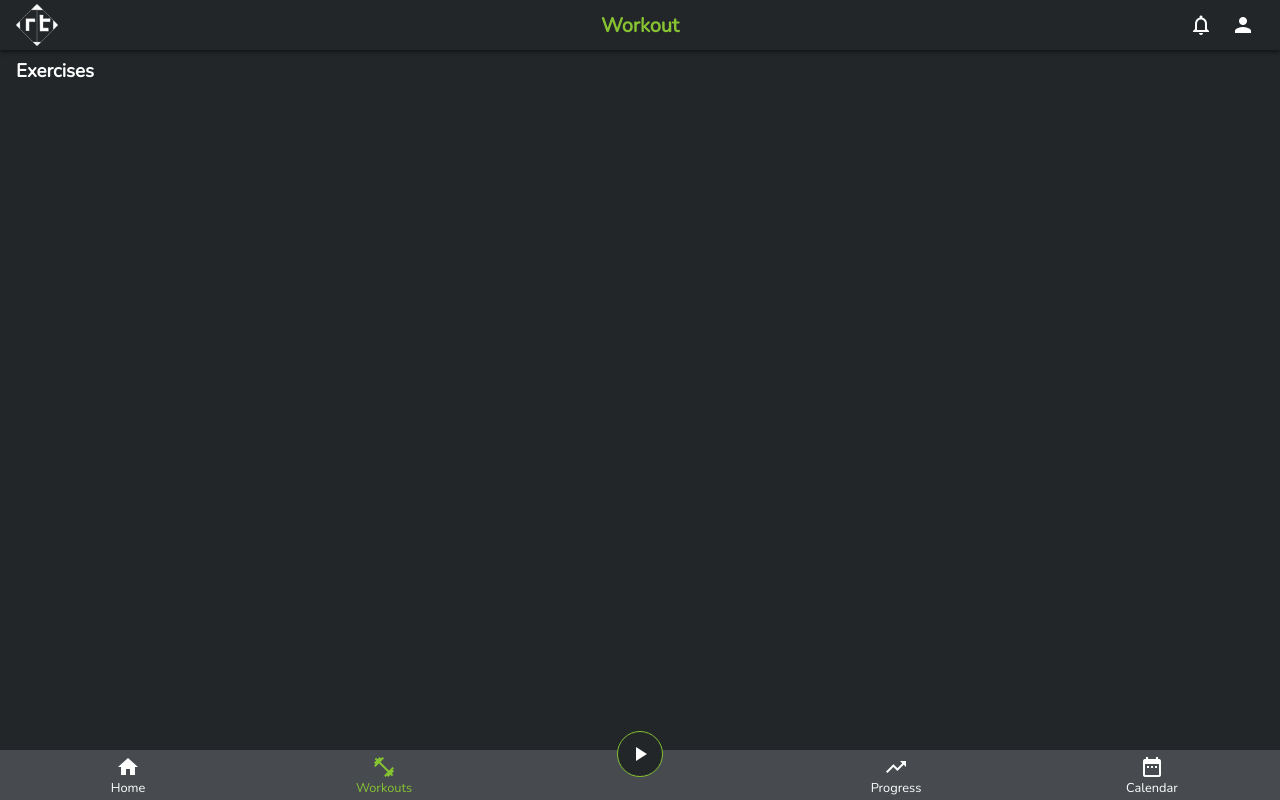
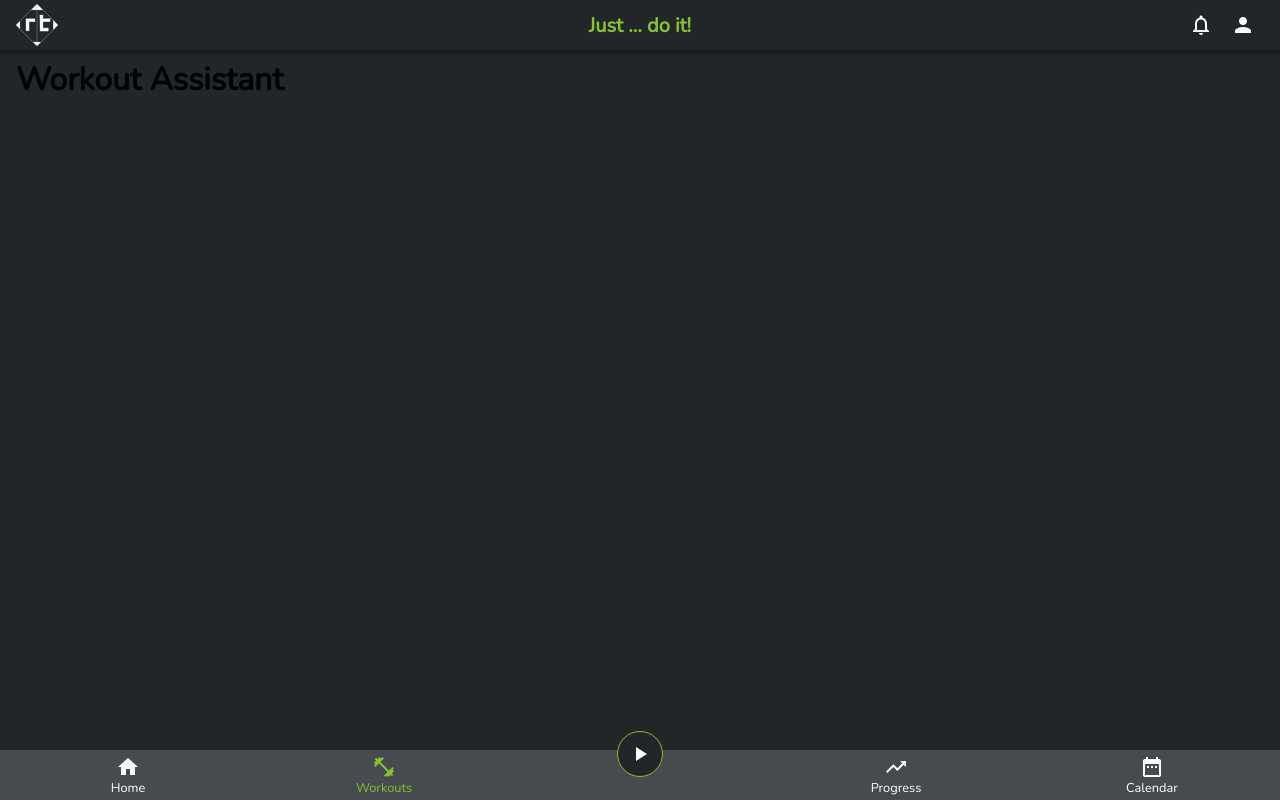
Before and after one commit to marcelnoack/reptrack, a React (Create React App) app in the folder client/: page /workouts/1/go in a window 1280 px wide. Built offline with nearby package versions, Linux system fonts and the light colour scheme.

Commit message:
(feat: change home

```diff
--- a/client/src/App.tsx
+++ b/client/src/App.tsx
@@ -11,6 +11,7 @@ import Home from './domain/home';
 import Layout from './domain/layout';
 import Progress from './domain/progress';
 import Workouts from './domain/workouts';
+import WorkoutAssistant from './domain/workouts/workout-assistant';
 import WorkoutDetails from './domain/workouts/workoutDetails';
 
 function App() {
@@ -24,7 +25,8 @@ function App() {
               <Route path='/signup' component={SignUp} />
               <Route exact path='/' component={Home} />
               <Route exact path='/workouts' component={Workouts} />
-              <Route path='/workouts/:id' component={WorkoutDetails} />
+              <Route exact path='/workouts/:id' component={WorkoutDetails} />
+              <Route exact path='/workouts/:id/go' component={WorkoutAssistant} />
               <Route path='/progress' component={Progress} />
               <Route path='/calendar' component={Calendar} />
               <PrivateRoute path='/protected'>
--- a/client/src/components/MaterialButton/index.tsx
+++ b/client/src/components/MaterialButton/index.tsx
@@ -9,7 +9,6 @@ interface MaterialButtonProps {
   mini?: boolean;
   disabled?: boolean;
   border?: boolean;
-  background?: string;
 }
 
 const MaterialButton: FunctionComponent<MaterialButtonProps> = ({ icon, onClick, text, mini, disabled, border }) => {
--- a/client/src/context/appReducer.ts
+++ b/client/src/context/appReducer.ts
@@ -1,4 +1,4 @@
-export type MainActionContext = null | 'Home' | 'Workout' | 'WorkoutDetails';
+export type MainActionContext = null | 'Workout' | 'WorkoutDetails' | 'WorkoutAssistant';
 
 export interface AppState {
   headerName: string;
--- a/client/src/domain/home/index.tsx
+++ b/client/src/domain/home/index.tsx
@@ -13,7 +13,7 @@ const Home: FunctionComponent = () => {
   useEffect(() => {
     appDispatch({ type: 'SET_HEADER_NAME', payload: 'Home' });
     appDispatch({ type: 'SET_MAIN_ACTION_ICON', payload: 'play_arrow' });
-    appDispatch({ type: 'SET_MAIN_ACTION_CONTEXT', payload: 'Home' });
+    appDispatch({ type: 'SET_MAIN_ACTION_CONTEXT', payload: null });
   }, [appDispatch]);
 
   useEffect(() => {
@@ -34,26 +34,15 @@ const Home: FunctionComponent = () => {
     calculateNextTraining();
   }, [workoutState]);
 
-  useEffect(() => {
-    const toggleMainActionIcon = () => {
-      if (appState.mainAction.active) {
-        appDispatch({ type: 'SET_MAIN_ACTION_ICON', payload: 'stop' });
-      } else {
-        appDispatch({ type: 'SET_MAIN_ACTION_ICON', payload: 'play_arrow' });
-      }
-    };
-    toggleMainActionIcon();
-  }, [appState.mainAction.active, appDispatch]);
-
   return (
     <>
-      <div
+      {/* <div
         className={`${styles['workout-card-wrapper']} ${appState.mainAction.active && styles['active']} col-1-span-4`}
       >
         <div className={`workout-card ${appState.mainAction.active && 'active'}`}>
           <div className='content-spacing'>{nextWorkout && nextWorkout.name}</div>
         </div>
-      </div>
+      </div> */}
     </>
   );
 };
--- a/client/src/domain/layout/BottomNav.tsx
+++ b/client/src/domain/layout/BottomNav.tsx
@@ -9,7 +9,7 @@ const BottomNav: FunctionComponent = () => {
   const { appState, dispatch } = useContext(AppContext);
 
   const handleMainAction = () => {
-    if (appState.mainAction.page === 'Home') {
+    if (appState.mainAction.page === 'WorkoutAssistant') {
       dispatch({ type: 'SET_MAIN_ACTION_STATUS', payload: !appState.mainAction.active });
     }
   };
@@ -38,11 +38,6 @@ const BottomNav: FunctionComponent = () => {
               border
             />
           </div>
-          {/* <button className='fab__outer' disabled={!appState.mainAction.page} onClick={() => handleMainAction()}>
-            <div className='fab__inner'>
-              <span className='material-icons'>{appState.mainAction.icon}</span>
-            </div>
-          </button> */}
         </li>
         <NavLink to='/progress' activeClassName='route--active' className='route'>
           <li className='nav-list__tab'>
--- /dev/null
+++ b/client/src/domain/workouts/workout-assistant/index.tsx
@@ -0,0 +1,28 @@
+import React, { FunctionComponent, useContext, useEffect } from 'react';
+import { AppContext } from '../../../context/AppContext';
+
+const WorkoutAssistant: FunctionComponent = () => {
+  const { appState, dispatch: appDispatch } = useContext(AppContext);
+
+  useEffect(() => {
+    console.log('Workouts::UseEffect');
+    appDispatch({ type: 'SET_HEADER_NAME', payload: 'Just ... do it!' });
+    appDispatch({ type: 'SET_MAIN_ACTION_ICON', payload: 'play_arrow' });
+    appDispatch({ type: 'SET_MAIN_ACTION_CONTEXT', payload: 'WorkoutAssistant' });
+  }, [appDispatch]);
+
+  useEffect(() => {
+    const toggleMainActionIcon = () => {
+      if (appState.mainAction.active) {
+        appDispatch({ type: 'SET_MAIN_ACTION_ICON', payload: 'stop' });
+      } else {
+        appDispatch({ type: 'SET_MAIN_ACTION_ICON', payload: 'play_arrow' });
+      }
+    };
+    toggleMainActionIcon();
+  }, [appState.mainAction.active, appDispatch]);
+
+  return <h1>Workout Assistant</h1>;
+};
+
+export default WorkoutAssistant;
```
Also changed, not shown: client/src/domain/workouts/workout-assistant/index.css (added).
